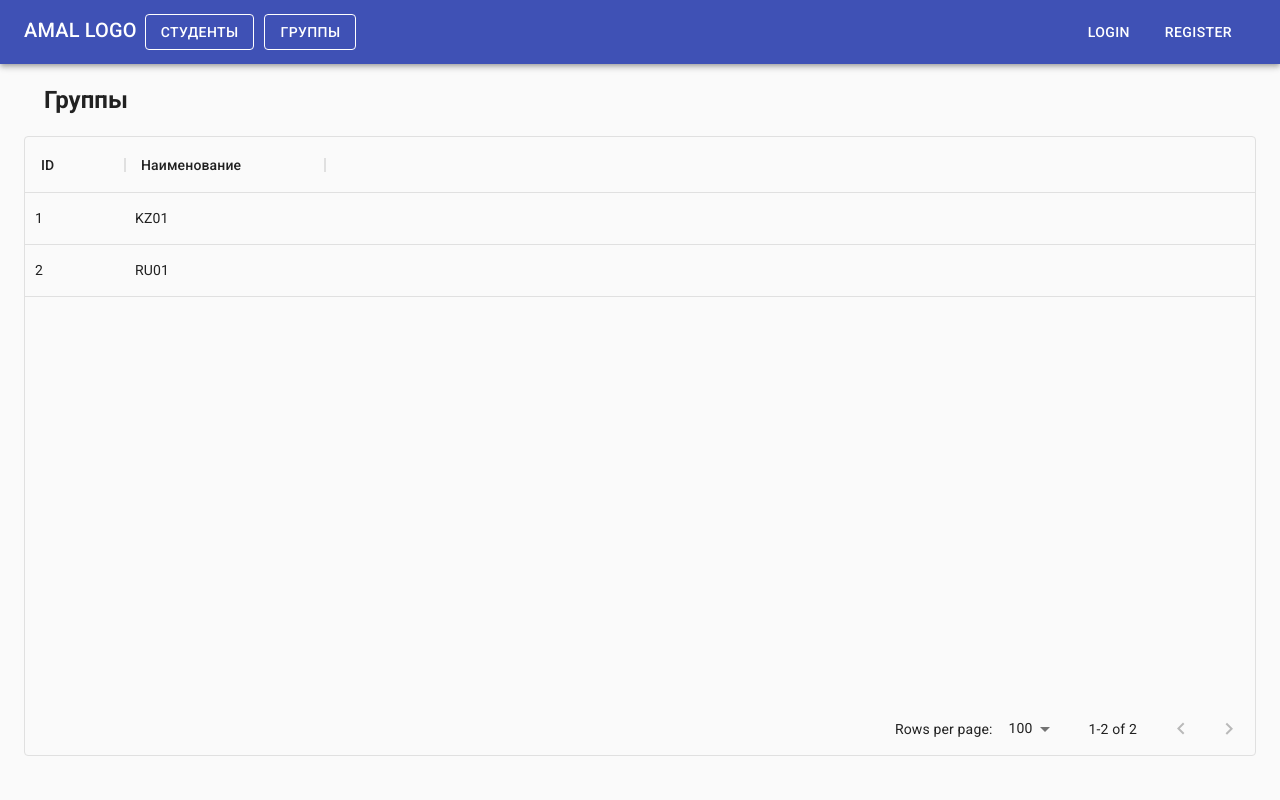
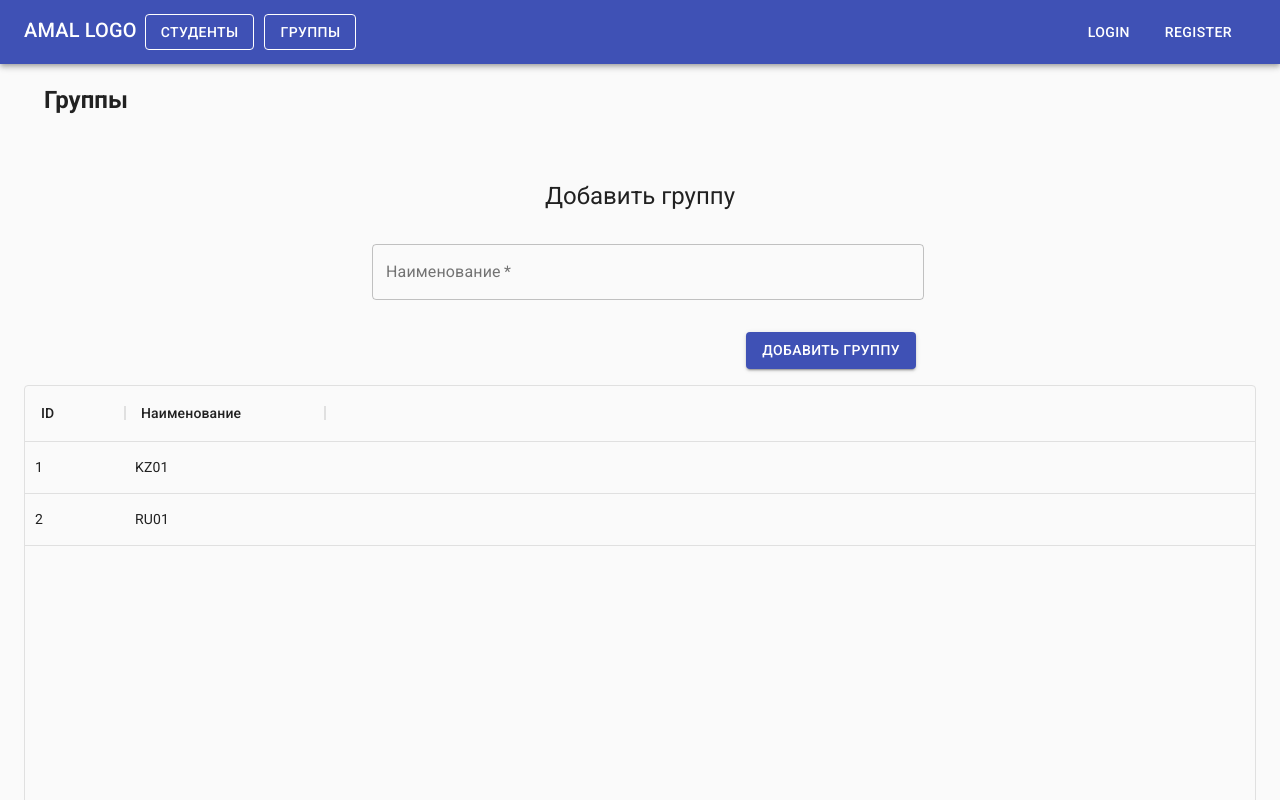
Before and after one commit to xx3u/amal_frontend, a React (Create React App) app: page /admin-app/groups in a window 1280 px wide. Shown: the top 800 px of the page. Built offline with nearby package versions, Linux system fonts and the light colour scheme.

Commit message:
Добавлен форма на страницу группы

```diff
--- a/src/pages/GroupsPage/GroupsPage.js
+++ b/src/pages/GroupsPage/GroupsPage.js
@@ -2,6 +2,7 @@ import React from 'react';
 import { Grid, Typography } from '@material-ui/core';
 import { makeStyles } from '@material-ui/core/styles';
 import GroupsContainer from '../../containers/GroupsContainer/GroupsContainer';
+import GroupForm from '../../containers/Forms/Group/GroupForm';
 
 const useStyles = makeStyles(() => ({
   title: {
@@ -18,6 +19,7 @@ const GroupsPage = () => {
       <Typography variant='h5' className={classes.title}>
         Группы
       </Typography>
+      <GroupForm />
       <GroupsContainer />
     </Grid>
   );
```
